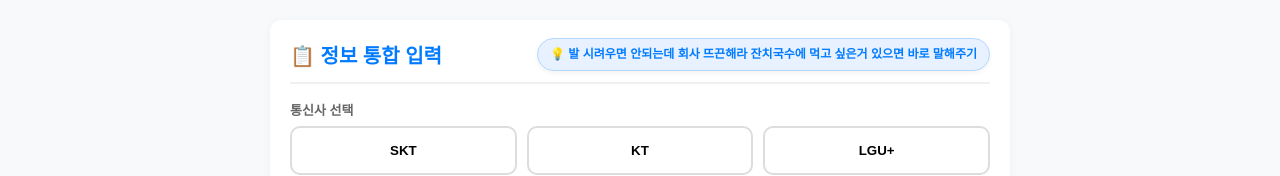
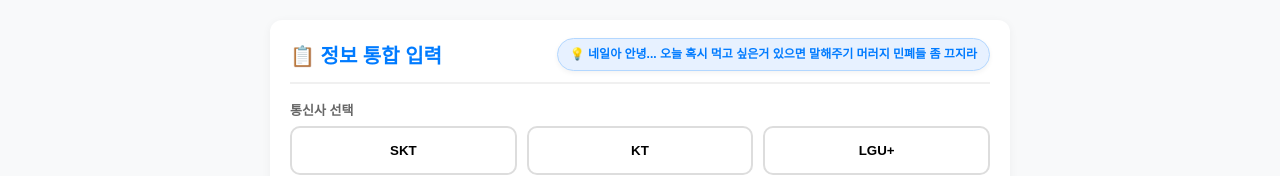
Before and after one commit to leejinwon012/kyung-leave-work, a plain HTML site: page index.html in a window 1280 px wide. Shown: the top 176 px of the page. Drawn offline with Linux system fonts and the light colour scheme.

Commit message:
fix:  한마디 업데이트

```diff
--- a/index.html
+++ b/index.html
@@ -86,7 +86,7 @@
 <body>
 
     <div class="card" style="max-width: 700px; margin-left: auto; margin-right: auto;">
-        <div class="today-message right-top">💡 발 시려우면 안되는데 회사 뜨끈해라 잔치국수에 먹고 싶은거 있으면 바로 말해주기 </div>
+        <div class="today-message right-top">💡 네일아 안녕... 오늘 혹시 먹고 싶은거 있으면 말해주기 머러지 민폐들 좀 끄지라 </div>
         <h2>📋 정보 통합 입력</h2>
         <div class="input-grid">
             <div class="input-group" style="grid-column: span 2;">
```
